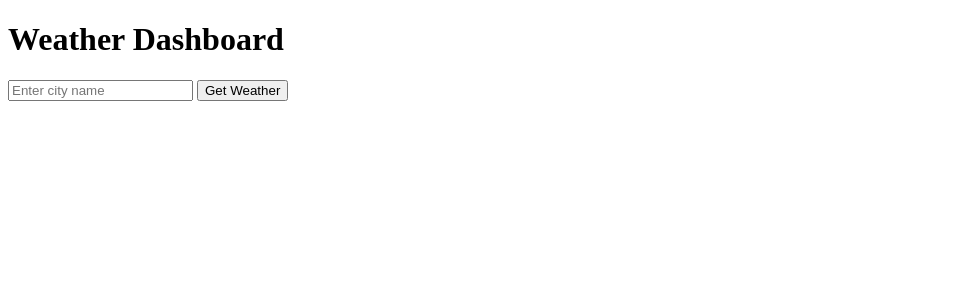
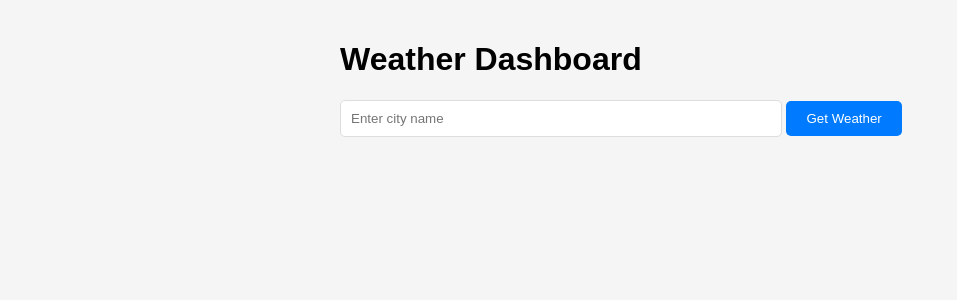
Before and after one commit to husseinzindonda-dev/Weather-API-app, a Flask app: page / in a window 1280 px wide. Shown: the top 300 px of the page, without its empty margins (0-957 px from the left). Run offline with Flask 3, Linux system fonts and the light colour scheme.

Commit message:
Final updates to the visual of the web app

```diff
--- a/app.py
+++ b/app.py
@@ -44,7 +44,13 @@ def get_weather(lat, lon, api_key, units='metric'):
     try:
         response = requests.get(weather_url, params=params, timeout=10)
         response.raise_for_status()
-        return response.json()
+        data = response.json()
+        return {
+            'temp': data['main']['temp'],
+            'humidity': data['main']['humidity'],
+            'description': data['weather'][0]['description'],
+            'wind_speed': data['wind']['speed']
+        }
     except requests.exceptions.RequestException as e:
         print(f"Error fetching weather data: {e}")
         return None
@@ -67,15 +73,20 @@ def weather():
         return f"Could not find city: {city}.", 404
 
     # Call functions from main.py to get weather data
-    weather_data = get_weather(lat, lon, API_KEY, units='metric')
+    weather_data = get_weather(lat, lon, API_KEY, units='metric')  # Rename to weather_data
+
+    if weather_data is None:  # This is now the extracted dictionary
+        # No need to extract again - it's already done!
+        return f"Could not retrieve weather data for {city}.", 500
 
     # Pass to template
     return render_template('weather.html',
-                           city=city,
-                           temp=weather_data['temp'],
-                           description=weather_data['description'],
-                            humidity=weather_data['humidity'],
-                            wind_speed=weather_data['wind_speed'])
+                        city=city,
+                        temp=weather_data['temp'],  # Direct access
+                        description=weather_data['description'],
+                        humidity=weather_data['humidity'],
+                        wind_speed=weather_data['wind_speed'])
+
 
 
 
--- /dev/null
+++ b/static/style.css
@@ -0,0 +1,31 @@
+body {
+    font-family: Arial, sans-serif;
+    max-width: 600px;
+    margin: 0 auto;
+    padding: 20px;
+    background: #f5f5f5;
+}
+
+.weather-card {
+    background: white;
+    border-radius: 10px;
+    padding: 20px;
+    margin-top: 20px;
+    box-shadow: 0 2px 10px rgba(0,0,0,0.1);
+}
+
+input[type="text"] {
+    padding: 10px;
+    width: 70%;
+    border: 1px solid #ddd;
+    border-radius: 5px;
+}
+
+button {
+    padding: 10px 20px;
+    background: #007bff;
+    color: white;
+    border: none;
+    border-radius: 5px;
+    cursor: pointer;
+}
--- a/templates/index.html
+++ b/templates/index.html
@@ -2,6 +2,7 @@
 <html>
 <head>
     <title>Weather Dashboard</title>
+    <link rel="stylesheet" href="{{ url_for('static', filename='style.css') }}">
 </head>
 <body>
     <h1>Weather Dashboard</h1>
--- a/templates/weather.html
+++ b/templates/weather.html
@@ -2,15 +2,16 @@
 <html>
 <head>
     <title>Weather for {{ city }}</title>
+    <link rel="stylesheet" href="{{ url_for('static', filename='style.css') }}">
 </head>
 <body>
     <h1>Weather in {{ city }}</h1>
-    <div>
+    <div class="weather-card">
         <p>Temperature: {{ temp }}°C</p>
         <p>Description: {{ description }}</p>
         <p>Humidity: {{ humidity }}%</p>
         <p>Wind Speed: {{ wind_speed }} m/s</p>
     </div>
-    <a href="/">Check Another City</a>
+    <a href="/" style="display: inline-block; margin-top: 20px;">← Check another city</a>
 </body>
 </html>
```
